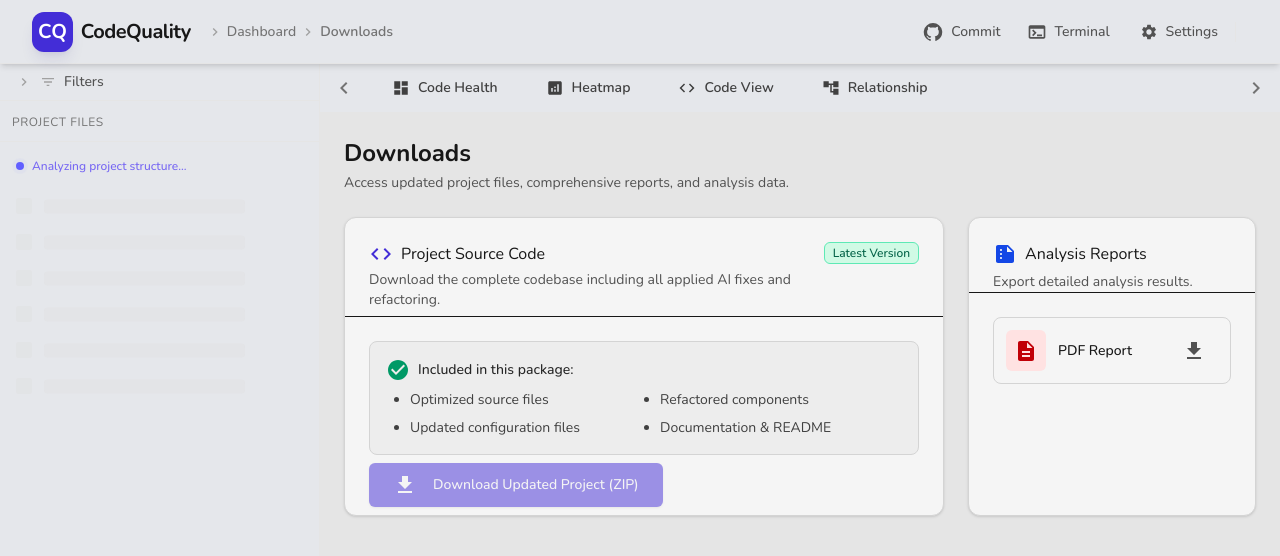
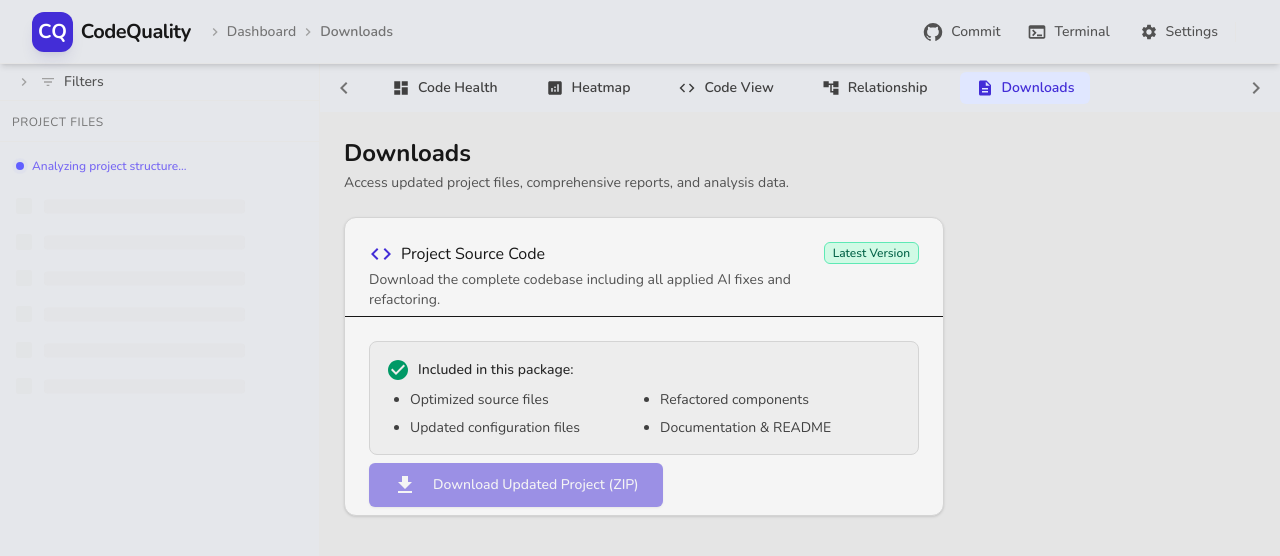
Before and after one commit to Aiinhome-Aivista/code-complexity-ui, a Next.js app: page /downloads in a window 1280 px wide. Shown: the top 556 px of the page. Built offline with nearby package versions, Linux system fonts and the light colour scheme; sample sign-in values are in the browser's storage.

Commit message:
ui changes

```diff
--- a/src/config/nav-items.ts
+++ b/src/config/nav-items.ts
@@ -46,9 +46,9 @@
     href: "/relationship",
     icon: "AccountTree",
   },
-  /*  {
-     title: "Downloads",
-     href: "/downloads",
-     icon: "Description",
-   }, */
+  {
+    title: "Downloads",
+    href: "/downloads",
+    icon: "Description",
+  },
 ];
```
Also changed, not shown: src/app/(analysis)/downloads/page.tsx (+8 -6 lines).
